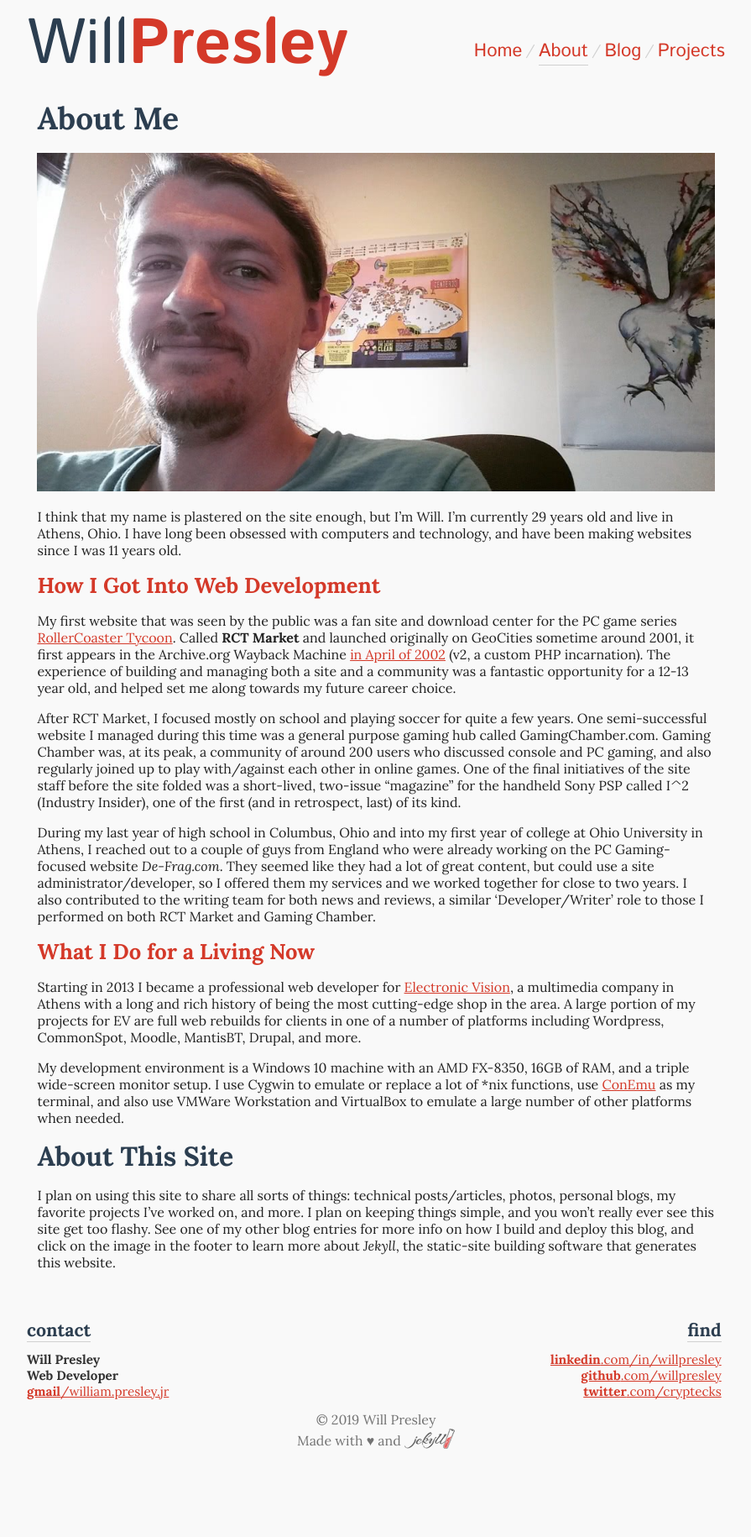
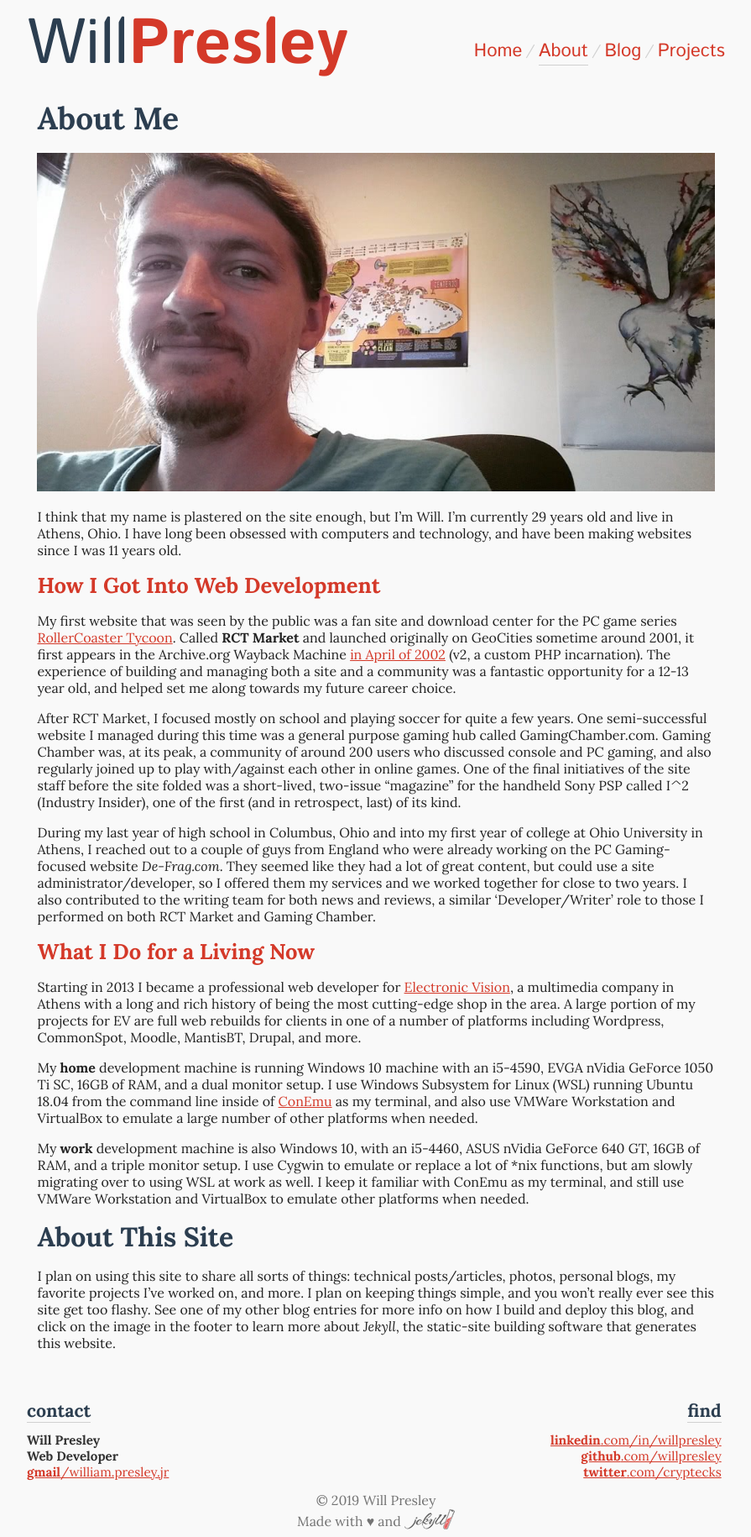
Before and after one commit to WillPresley/willpresley-dotcom, a Jekyll site: the page built from about.md, in a window 1280 px wide. Shown: the whole page at 84% size, without its empty margins (192-1087 px from the left). Built offline with Jekyll 4.4.1, drawn with Linux system fonts in a browser that asks for light colours; comment, search, counter and statistics services are not loaded; before the commit the page ends 1734 px from its top, so only the background shows below that.

Commit message:
Minor About page update

```diff
--- a/about.md
+++ b/about.md
@@ -23,7 +23,9 @@ During my last year of high school in Columbus, Ohio and into my first year of c
 
 Starting in 2013 I became a professional web developer for <a href="http://www.ev.net/" target="_blank">Electronic Vision</a>, a multimedia company in Athens with a long and rich history of being the most cutting-edge shop in the area. A large portion of my projects for EV are full web rebuilds for clients in one of a number of platforms including Wordpress, CommonSpot, Moodle, MantisBT, Drupal, and more.
 
-My development environment is a Windows 10 machine with an AMD FX-8350, 16GB of RAM, and a triple wide-screen monitor setup. I use Cygwin to emulate or replace a lot of *nix functions, use <a href="https://github.com/Maximus5/ConEmu" target="_blank">ConEmu</a> as my terminal, and also use VMWare Workstation and VirtualBox to emulate a large number of other platforms when needed.
+My **home** development machine is running Windows 10 machine with an i5-4590, EVGA nVidia GeForce 1050 Ti SC, 16GB of RAM, and a dual monitor setup. I use Windows Subsystem for Linux (WSL) running Ubuntu 18.04 from the command line inside of <a href="https://github.com/Maximus5/ConEmu" target="_blank">ConEmu</a> as my terminal, and also use VMWare Workstation and VirtualBox to emulate a large number of other platforms when needed.
+
+My **work** development machine is also Windows 10, with an i5-4460, ASUS nVidia GeForce 640 GT, 16GB of RAM, and a triple monitor setup. I use Cygwin to emulate or replace a lot of *nix functions, but am slowly migrating over to using WSL at work as well. I keep it familiar with ConEmu as my terminal, and still use VMWare Workstation and VirtualBox to emulate other platforms when needed.
 
 ## About This Site
 
```
